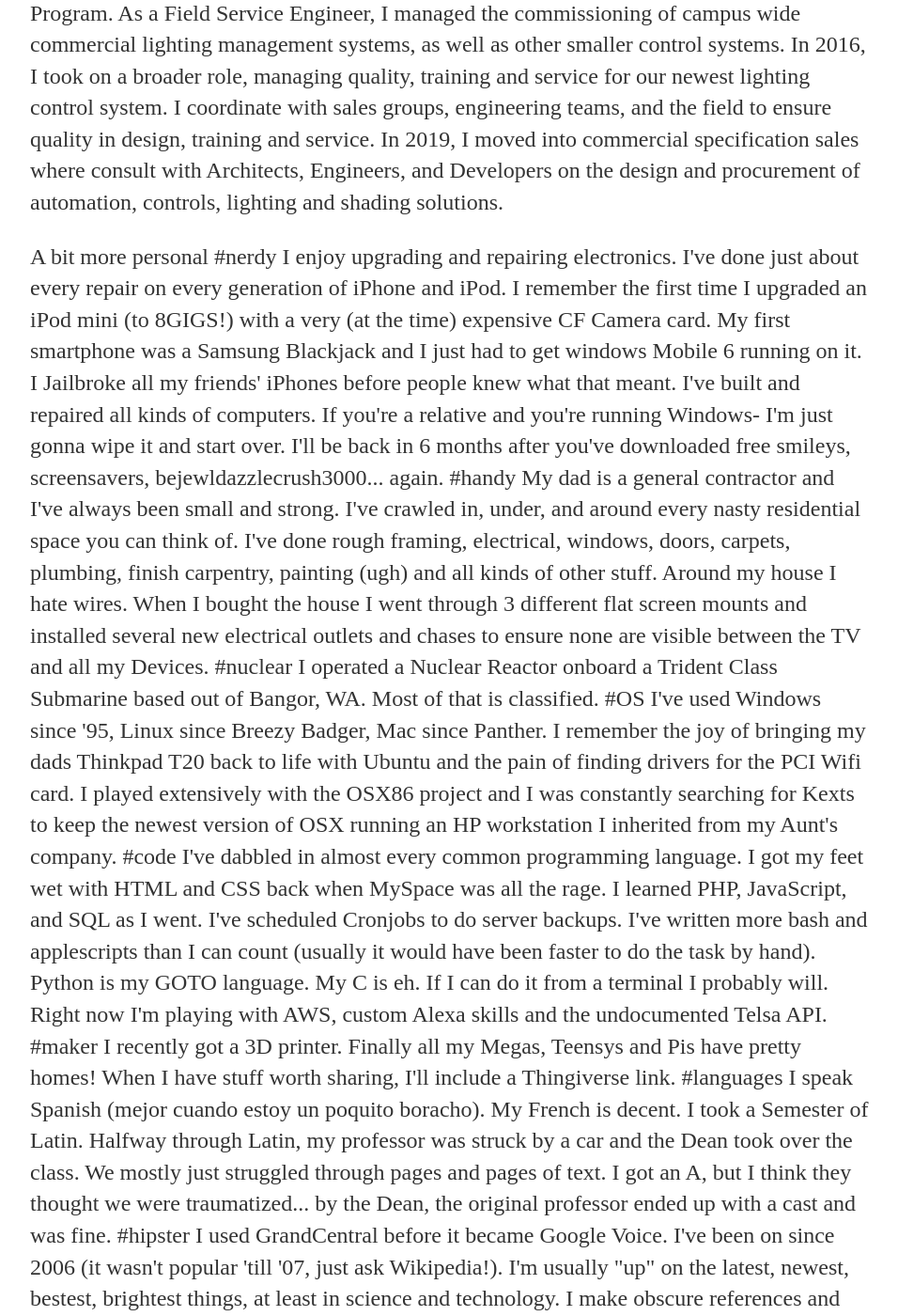
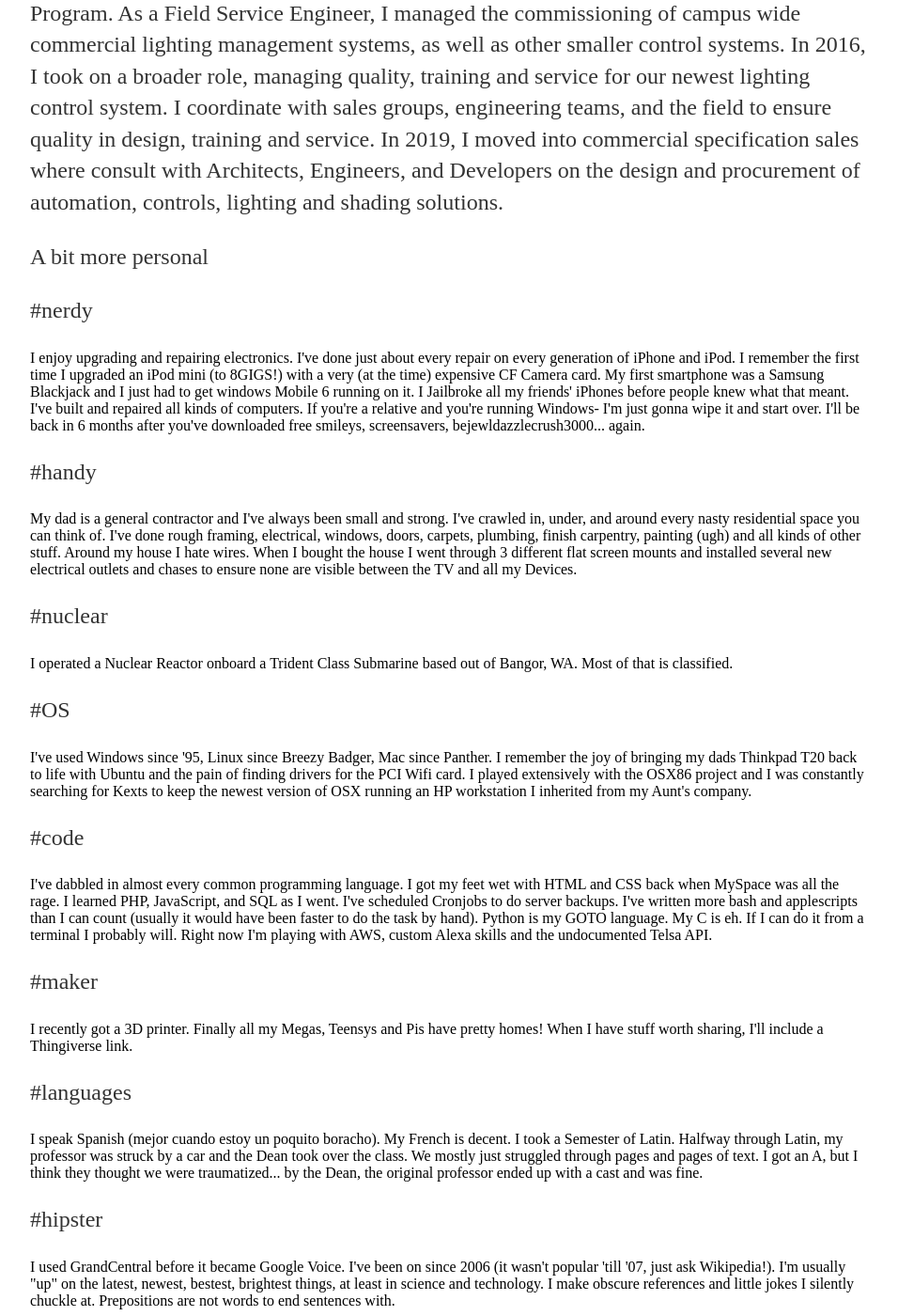
Before and after one commit to samstevenm/samstevenm.github.io, a Jekyll site: the page built from about/index.html, in a window 1280 px wide and 1400 px high, scrolled down 267 px. Shown: the whole window at 94% size, without its empty margins (160-1116 px from the left). Built offline with Jekyll 4.4.1, drawn with Linux system fonts in a browser that asks for light colours; some of the changed text lies outside the part shown.

```diff
--- a/about/index.html
+++ b/about/index.html
@@ -5,32 +5,25 @@ title: About Sam Myers
 	<div class="about">
 			<h1>About</h1>
 			<p>I currently work in the lighting control industry. I started in 2015 as a Field Service Engineer, after completing six years in the United States Submarine Naval Nuclear Propulsion Program. As a Field Service Engineer, I managed the commissioning of campus wide commercial lighting management systems, as well as other smaller control systems. In 2016, I took on a broader role, managing quality, training and service for our newest lighting control system. I coordinate with sales groups, engineering teams, and the field to ensure quality in design, training and service. In 2019, I moved into commercial specification sales where consult with Architects, Engineers, and Developers on the design and procurement of automation, controls, lighting and shading solutions.</p>
-			<p>A bit more personal
-			#nerdy
+			<p>A bit more personal</p>
+
+			<p>#nerdy</p>
 			I enjoy upgrading and repairing electronics. I've done just about every repair on every generation of iPhone and iPod. I remember the first time I upgraded an iPod mini (to 8GIGS!) with a very (at the time) expensive CF Camera card. My first smartphone was a Samsung Blackjack and I just had to get windows Mobile 6 running on it. I Jailbroke all my friends' iPhones before people knew what that meant. I've built and repaired all kinds of computers. If you're a relative and you're running Windows- I'm just gonna wipe it and start over. I'll be back in 6 months after you've downloaded free smileys, screensavers, bejewldazzlecrush3000... again.
-
-			#handy
+			<p>#handy</p>
 			My dad is a general contractor and I've always been small and strong. I've crawled in, under, and around every nasty residential space you can think of. I've done rough framing, electrical, windows, doors, carpets, plumbing, finish carpentry, painting (ugh) and all kinds of other stuff. Around my house I hate wires. When I bought the house I went through 3 different flat screen mounts and installed several new electrical outlets and chases to ensure none are visible between the TV and all my Devices.
-			#nuclear
-
+			<p>#nuclear</p>
 			I operated a Nuclear Reactor onboard a Trident Class Submarine based out of Bangor, WA. Most of that is classified.
-
-			#OS
+			<p>#OS</p>
 			I've used Windows since '95, Linux since Breezy Badger, Mac since Panther. I remember the joy of bringing my dads Thinkpad T20 back to life with Ubuntu and the pain of finding drivers for the PCI Wifi card. I played extensively with the OSX86 project and I was constantly searching for Kexts to keep the newest version of OSX running an HP workstation I inherited from my Aunt's company.
-
-			#code
+			<p>#code</p>
 			I've dabbled in almost every common programming language. I got my feet wet with HTML and CSS back when MySpace was all the rage. I learned PHP, JavaScript, and SQL as I went. I've scheduled Cronjobs to do server backups. I've written more bash and applescripts than I can count (usually it would have been faster to do the task by hand). Python is my GOTO language. My C is eh. If I can do it from a terminal I probably will. Right now I'm playing with AWS, custom Alexa skills and the undocumented Telsa API.
-
-			#maker
+			<p>#maker</p>
 			I recently got a 3D printer. Finally all my Megas, Teensys and Pis have pretty homes! When I have stuff worth sharing, I'll include a Thingiverse link.
-
-			#languages
+			<p>#languages</p>
 			I speak Spanish (mejor cuando estoy un poquito boracho). My French is decent. I took a Semester of Latin. Halfway through Latin, my professor was struck by a car and the Dean took over the class. We mostly just struggled through pages and pages of text. I got an A, but I think they thought we were traumatized... by the Dean, the original professor ended up with a cast and was fine.
-
-			#hipster
+			<p>#hipster</p>
 			I used GrandCentral before it became Google Voice. I've been on since 2006 (it wasn't popular 'till '07, just ask Wikipedia!). I'm usually "up" on the latest, newest, bestest, brightest things, at least in science and technology. I make obscure references and little jokes I silently chuckle at. Prepositions are not words to end sentences with.
-
-			#smarthome
+			<p>#smarthome</p>
 			I'm addicted. My home is my castle, and I should be able to control everything from everywhere. To this end my patient wife allows me to hack, tweak and update my entire home in the quest for Smartness.
 		</p>
 
```
